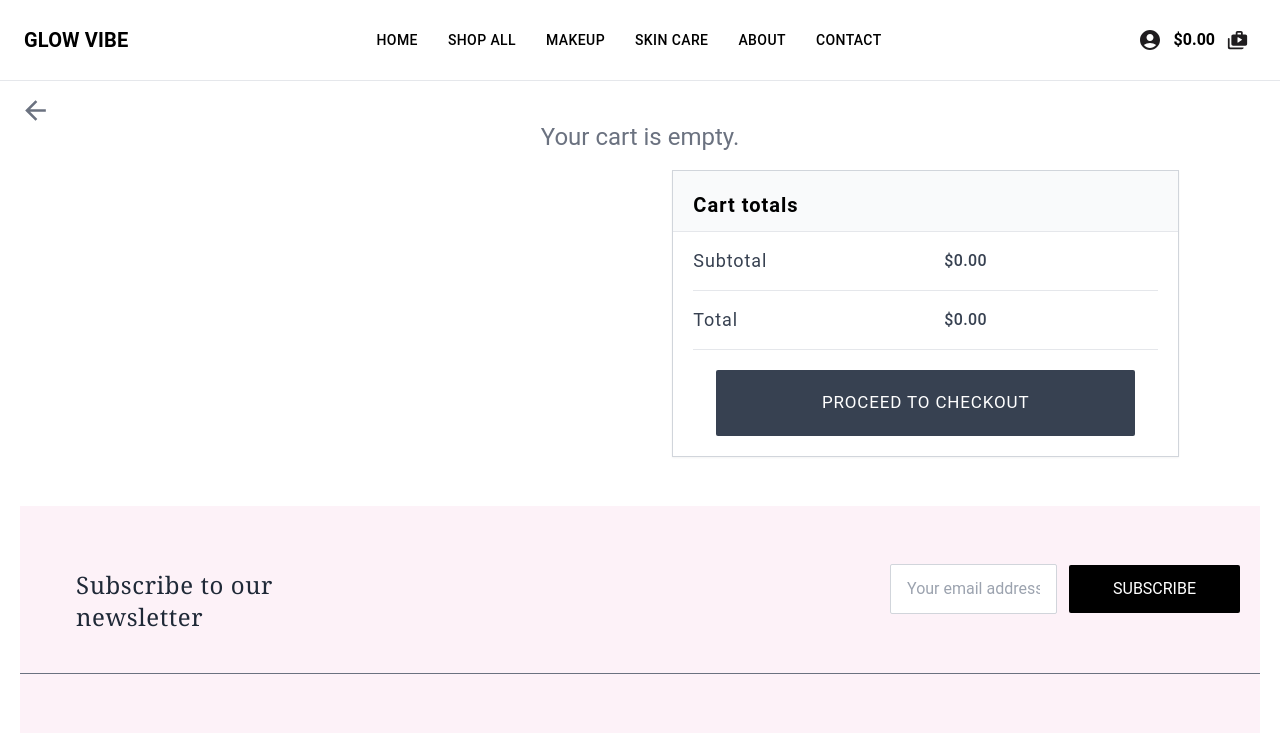
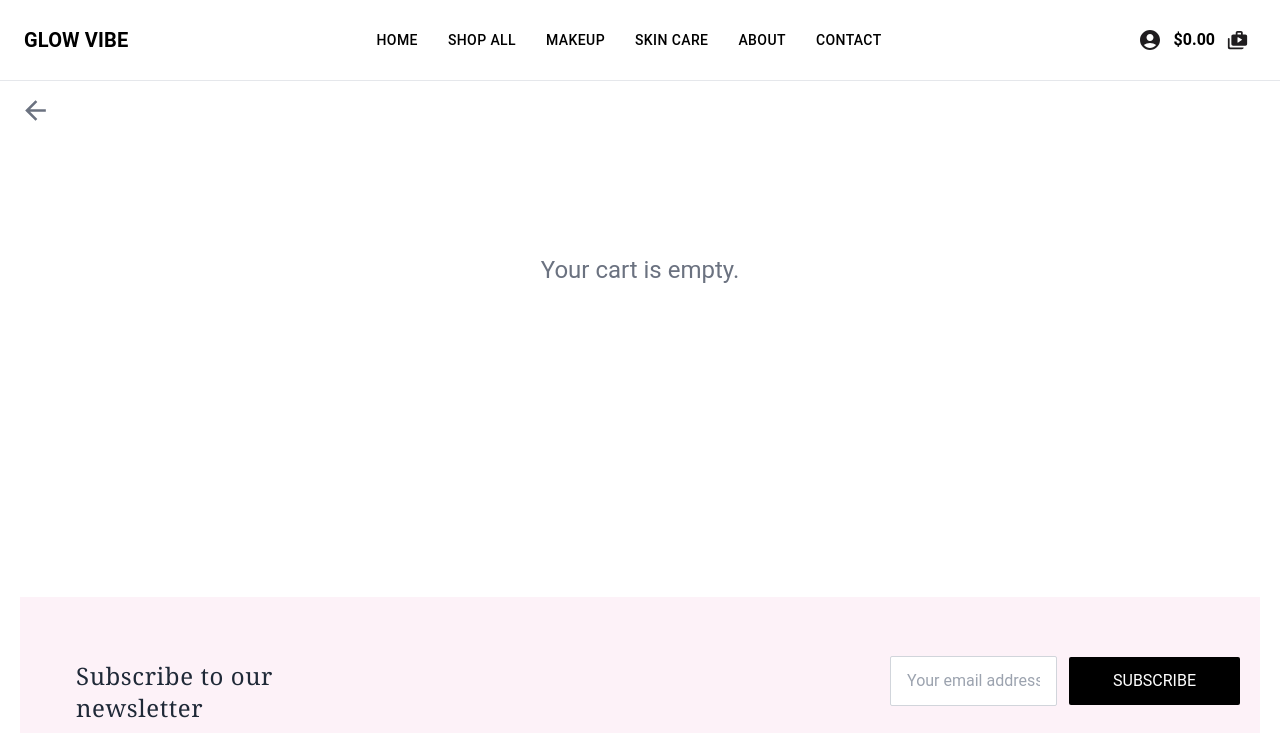
Before and after one commit to siyaptl/GlowVibe, a React (Create React App) app: page /cart in a window 1280 px wide. Shown: the top 733 px of the page. Built offline with nearby package versions, Linux system fonts and the light colour scheme.

Commit message:
cart updated

```diff
--- a/src/pages/cart/index.js
+++ b/src/pages/cart/index.js
@@ -81,7 +81,7 @@ function Cart() {
 
     {/* large screen */}
     {cart.length === 0 ? (
-        <div className="text-center mt-10 text-gray-500 text-2xl">
+        <div className="text-center mt-[173px] mb-[311px] text-gray-500 text-2xl">
           Your cart is empty.
         </div>
       ) : (<div className="container w-[87%] mx-auto p-4 mt-2 lg:block md:hidden hidden">
@@ -149,7 +149,7 @@ function Cart() {
 
       {/* Coupon and Update Section */}
       {cart.length === 0 ? (
-        <div className="text-center mt-10 text-gray-500 text-2xl">
+        <div className="text-center mt-10 mb-11 text-gray-500 text-2xl">
           Your cart is empty.
         </div>
       ) : (<div className="hidden md:hidden lg:flex flex-col lg:flex-row justify-between p-3 space-y-3 lg:space-y-0 border border-t-0">
@@ -173,7 +173,8 @@ function Cart() {
 )}
 
 {/* below section large screen */}
-<div className='w-[85%] mx-auto overflow-x-auto md:hidden hidden lg:flex mb-11 lg:p-[5px]'>
+{cart.length === 0 ? ("") :
+(<div className='w-[85%] mx-auto overflow-x-auto md:hidden hidden lg:flex mb-11 lg:p-[5px]'>
 <div className="border border-gray-300 w-full ml-auto md:w-[53%] shadow-sm lg:w-[47%] lg:mt-3 ">
       <h2 className="text-xl bg-gray-50 tracking-wider py-5 font-semibold pb-3 px-5">Cart totals</h2>
       <hr></hr>
@@ -203,16 +204,17 @@ function Cart() {
 <hr className='mx-5'></hr>
 
       {/* Checkout Button */}
-      <div className="flex justify-center">
+      {cart.length === 0 ? ("") :
+      (<div className="flex justify-center">
       <button
         className="w-[83%] mx-auto my-5 rounded-sm bg-gray-700 text-white py-5 text-center text-[17px] tracking-wider uppercase hover:bg-[#c27e94] hover:text-black transition-colors"
         onClick={() => alert("Proceeding to checkout!")} // Replace with navigate("/checkout") if using React Router
       >
         PROCEED TO CHECKOUT
       </button>
+    </div>)}
     </div>
-    </div>
-    </div>
+    </div>)}
 
     {/* medu=ium and small screen */}
     {cart.length === 0 ? ("") :(
@@ -336,14 +338,15 @@ function Cart() {
 <hr className='mx-5'></hr>
 
       {/* Checkout Button */}
-      <div className="flex justify-center">
+      {cart.length === 0 ? ("") :
+      (<div className="flex justify-center">
       <button
         className="w-[83%] mx-auto my-5 rounded-sm bg-gray-700 text-white py-5 text-center text-[17px] tracking-wider uppercase hover:bg-[#c27e94] hover:text-black transition-colors"
         onClick={() => alert("Proceeding to checkout!")} // Replace with navigate("/checkout") if using React Router
       >
         PROCEED TO CHECKOUT
       </button>
-    </div>
+    </div>)}
     </div>
     </div>)}
 
@@ -375,6 +378,8 @@ function Cart() {
 <hr className='mx-5'></hr>
 
       {/* Checkout Button */}
+      {cart.length === 0 ? ("") :
+      (
       <div className="flex justify-center">
       <button
         className="w-[83%] mx-auto my-5 rounded-sm bg-gray-700 text-white py-3 text-center text-[15.5px] tracking-wider uppercase hover:bg-[#c27e94] hover:text-black transition-colors"
@@ -382,7 +387,7 @@ function Cart() {
       >
         PROCEED TO CHECKOUT
       </button>
-    </div>
+    </div>)}
     </div>
     </div>)}
     <Footer />
```
